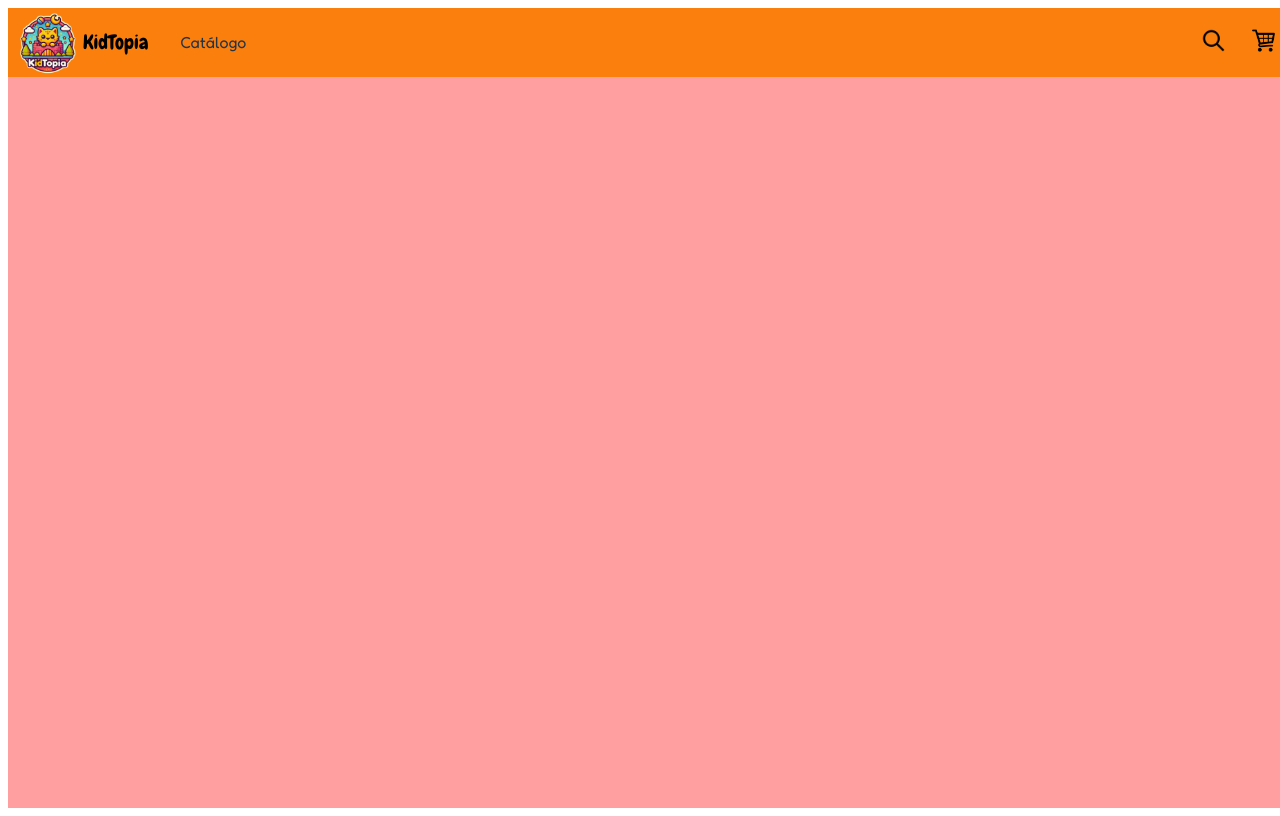
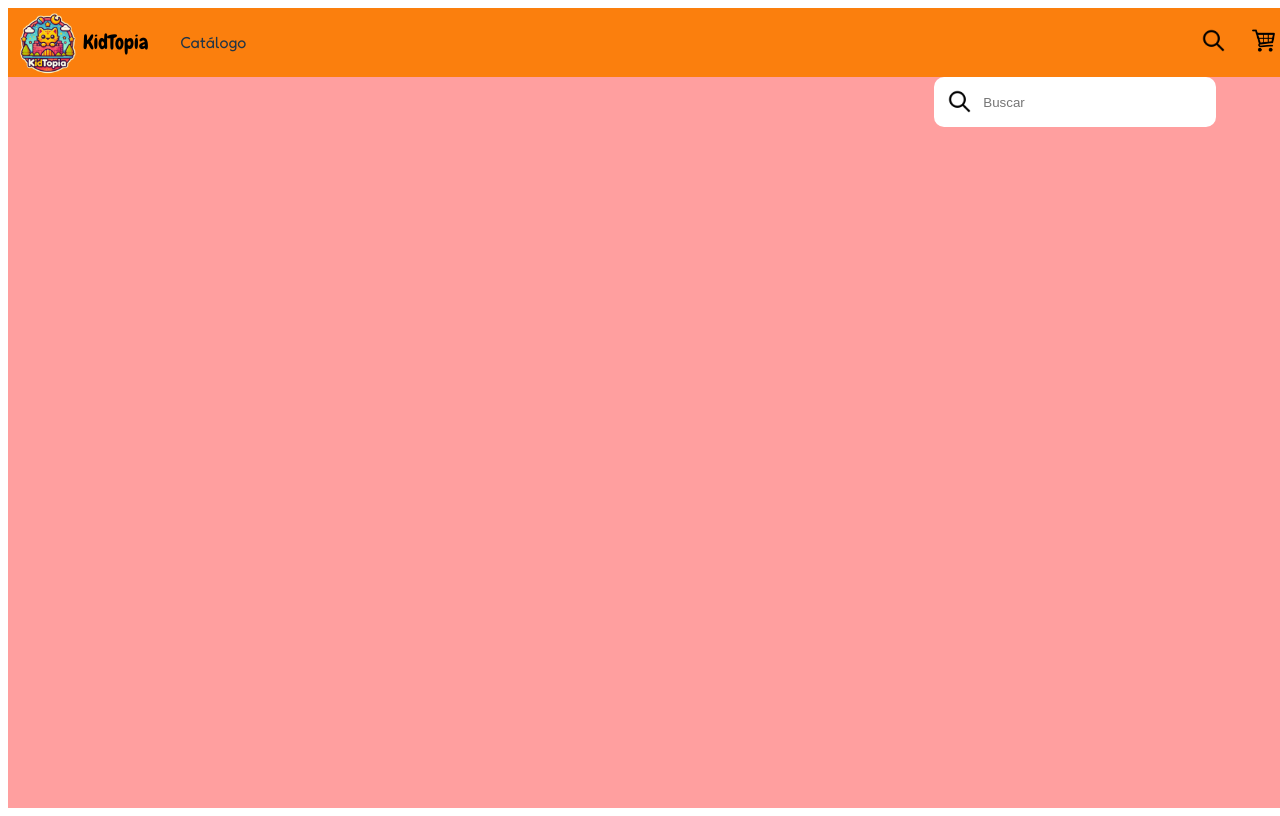
Before and after one commit to Equipo15-Hackathon/fronted-Kidtopia, a React (Vite) app: page / in a window 1280 px wide. Built offline with nearby package versions, Linux system fonts and the light colour scheme.

Commit message:
feat: bsaic structure

```diff
--- a/src/App.jsx
+++ b/src/App.jsx
@@ -1,6 +1,7 @@
 import './App.css'
 import { Cart } from './components/Header/Cart/Cart'
 import { Header } from './components/Header/Header'
+import { Searcher } from './components/Header/Searcher/Searcher'
 import { CartProvider } from './context/CartContext'
 function App() {
 
@@ -8,6 +9,7 @@ function App() {
   return (
     <CartProvider>
       <Header />
+      <Searcher />
       <Cart />
     </CartProvider>
   )
--- a/src/components/Header/Cart/Cart.jsx
+++ b/src/components/Header/Cart/Cart.jsx
@@ -6,7 +6,7 @@ export const Cart = () => {
 
     if (!isCartOpen) return null;
 
-    const total = Object.values(cartItems).lenght
+    const total = Object.values(cartItems).length
     ? Object.values(cartItems).reduce((acc, item) => acc + item.price * item.quantity, 0).toFixed(2)
     : "0.00";
 
--- /dev/null
+++ b/src/components/Header/Searcher/Searcher.css
@@ -0,0 +1,16 @@
+.searcher {
+    background-color: white;
+    display: flex;
+    width: 20vw;
+    position: absolute;
+    right: 5%;
+    border-radius: 10px;
+    padding: 1%;
+}
+
+.search-input {
+    background: none;
+    border: none;
+    color: black;
+    margin-left: 5%;
+}
--- /dev/null
+++ b/src/components/Header/Searcher/Searcher.jsx
@@ -0,0 +1,14 @@
+import './Searcher.css'
+
+export const Searcher = () => {
+
+
+    return (
+        <div className="searcher">
+            <img src="/img/search.png" alt="search-icon" className="search-icon" />
+            <div >
+                <input type="text" placeholder='Buscar' className="search-input"/>
+            </div>
+        </div>
+    )
+}
```
